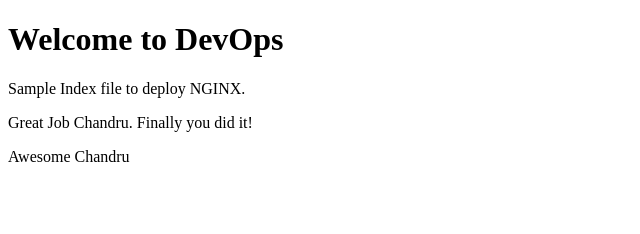
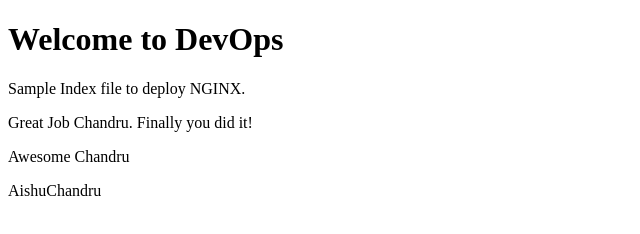
Before and after one commit to krishchan3/Kubernetes, a plain HTML site: page index.html in a window 1280 px wide. Shown: the whole page, without its empty margins (0-640 px from the left). Drawn offline with Linux system fonts and the light colour scheme.

Commit message:
Update index.html

```diff
--- a/index.html
+++ b/index.html
@@ -9,6 +9,7 @@
 <p>Sample Index file to deploy NGINX.</p>
  <p>Great Job Chandru. Finally you did it!</p>
   <p>Awesome Chandru</p>
+ <p>AishuChandru</p>
 
 </body>
 </html>
```
